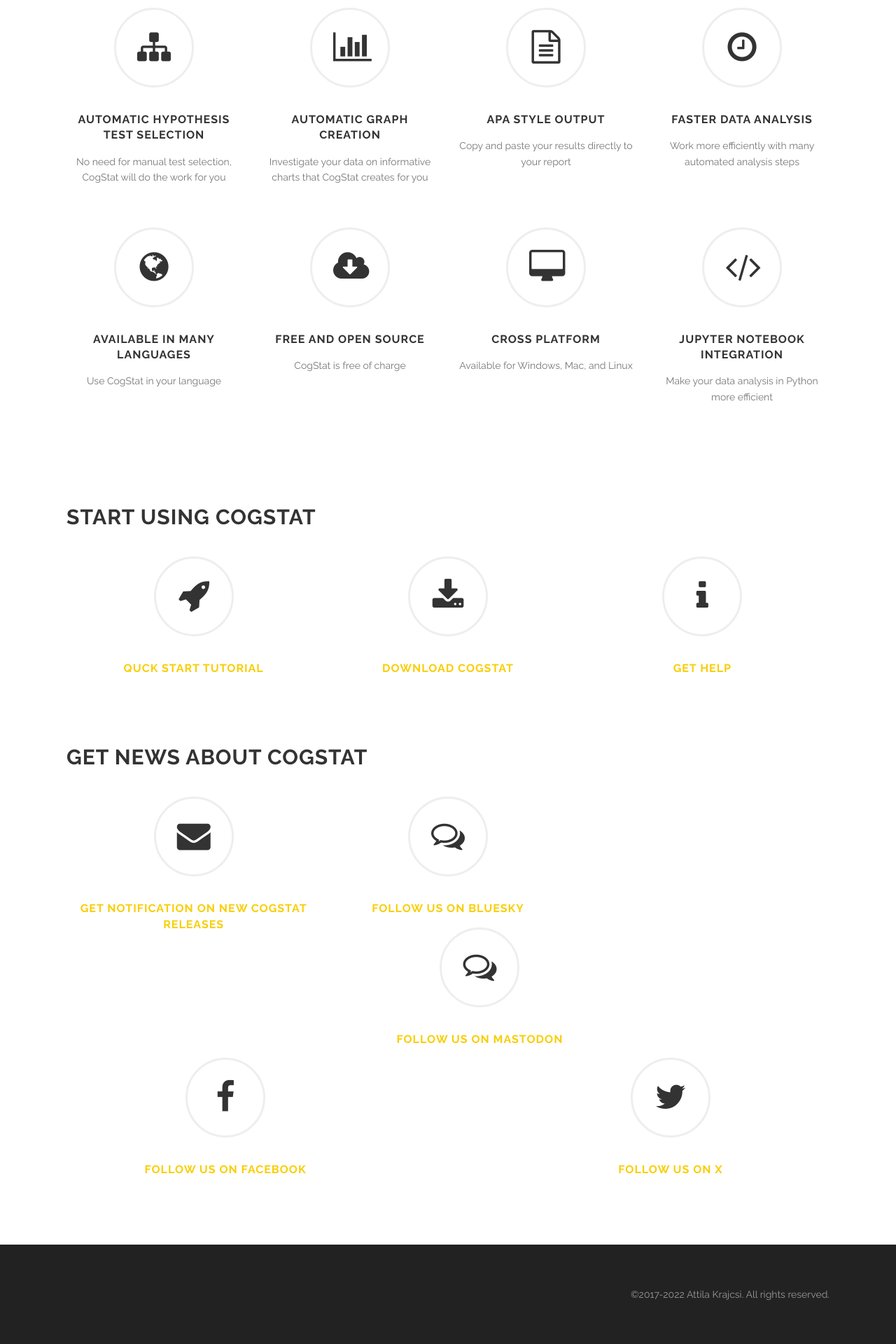
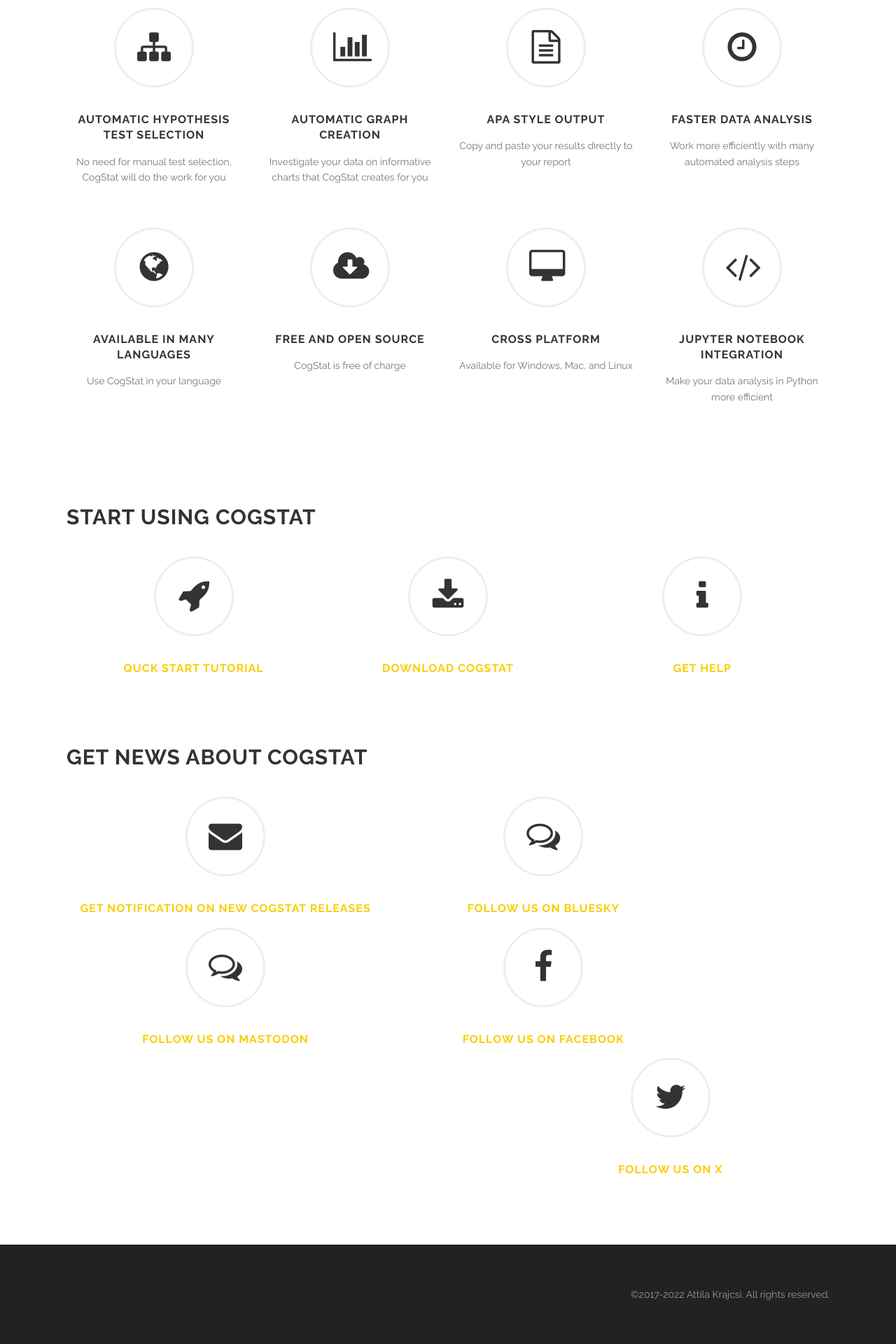
Before and after one commit to cogstat/cogstat_website, a Jekyll site: the page built from index.html, in a window 1280 px wide. Shown: the part 819-2739 px from the top of the page at 70% size. Built offline with Jekyll 4.4.1, drawn with Linux system fonts in a browser that asks for light colours; the list of posts is cut into pages by our own code.

Commit message:
Update index.html

```diff
--- a/index.html
+++ b/index.html
@@ -160,7 +160,7 @@
       <h2>Get news about CogStat</h2>
       <div class='spacing'></div>
 
-      <div class="medium-4 large-4 columns">
+      <div class="medium-5 large-5 columns">
           <div class="fadein mod modIconText" data-delay="0">
               <div class="icon-text-circle">
                   <a href="https://forms.gle/JUx3tHHWdG95zVuW8"><i class="fa fa-envelope"></i></a>
@@ -169,7 +169,7 @@
           </div>
       </div>
 
-      <div class="medium-4 large-4 columns">
+      <div class="medium-5 large-5 columns">
           <div class="fadein mod modIconText" data-delay="200">
               <div class="icon-text-circle">
                   <a href="https://bsky.app/profile/cogstat.bsky.social"><i class="fa fa-comments-o"></i></a>
```
